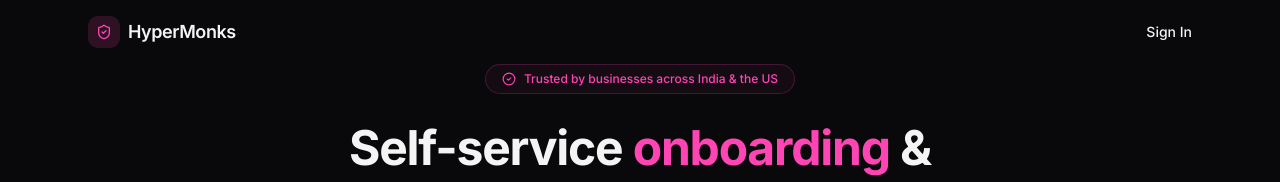
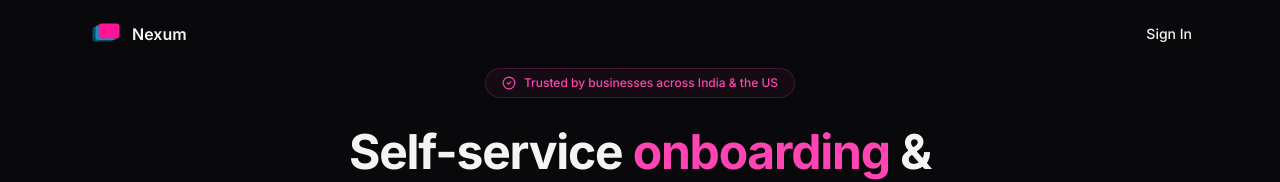
Before and after one commit to wohnmohr/nexumfi, a Next.js app: page / in a window 1280 px wide. Shown: the top 182 px of the page. Built offline with nearby package versions, Linux system fonts and the light colour scheme.

Commit message:
feat: replace logo implementation with AppLogo component
- Integrated AppLogo component in HomePage and AppHeader for consistent branding.
- Removed previous logo markup to streamline the header design.

```diff
--- a/src/app/page.tsx
+++ b/src/app/page.tsx
@@ -5,6 +5,7 @@ import {
   ArrowRight,
   CheckCircle2,
 } from "lucide-react";
+import { AppLogo } from "@/components/layout/app-logo";
 
 /* ------------------------------------------------------------------ */
 /*  Public landing page — role selection                               */
@@ -15,14 +16,7 @@ export default function HomePage() {
     <div className="min-h-screen flex flex-col bg-background">
       {/* ---- Header ---- */}
       <header className="flex items-center justify-between px-6 py-4 max-w-6xl mx-auto w-full">
-        <div className="flex items-center gap-2">
-          <div className="size-8 rounded-lg bg-primary/15 flex items-center justify-center">
-            <ShieldCheck className="size-4 text-primary" />
-          </div>
-          <span className="text-lg font-semibold tracking-tight">
-            HyperMonks
-          </span>
-        </div>
+        <AppLogo href="/" className="text-foreground" />
         <Link
           href="/login"
           className="text-sm font-medium text-muted-foreground hover:text-foreground transition-colors"
--- a/src/components/layout/app-header.tsx
+++ b/src/components/layout/app-header.tsx
@@ -15,6 +15,7 @@ import {
   DropdownMenuTrigger,
 } from "@/components/ui/dropdown-menu";
 import { signOut } from "@/app/login/actions";
+import { AppLogo } from "./app-logo";
 
 interface AppHeaderProps {
   onMenuToggle?: () => void;
@@ -45,18 +46,7 @@ export function AppHeader({ onMenuToggle }: AppHeaderProps) {
           </Button>
 
           {/* Logo */}
-          <Link href="/dashboard" className="flex items-center gap-2">
-            <svg width="36" height="36" viewBox="0 0 120 120" xmlns="http://www.w3.org/2000/svg" className="shrink-0">
-              <g transform="translate(15,15)">
-                <rect x="0" y="20" width="70" height="50" rx="10" fill="#00CCFF" opacity="0.35"/>
-                <rect x="10" y="15" width="70" height="50" rx="10" fill="#00CCFF" opacity="0.6"/>
-                <rect x="20" y="10" width="70" height="50" rx="10" fill="#FF1493"/>
-              </g>
-            </svg>
-            <span className="font-semibold text-sidebar-foreground text-base">
-              Nexum
-            </span>
-          </Link>
+          <AppLogo href="/dashboard" className="text-sidebar-foreground" />
         </div>
 
         {/* Main header content */}
--- /dev/null
+++ b/src/components/layout/app-logo.tsx
@@ -0,0 +1,67 @@
+import Link from "next/link";
+
+interface AppLogoProps {
+  href?: string;
+  className?: string;
+}
+
+export function AppLogo({ href = "/", className }: AppLogoProps) {
+  const content = (
+    <>
+      <svg
+        width="36"
+        height="36"
+        viewBox="0 0 120 120"
+        xmlns="http://www.w3.org/2000/svg"
+        className="shrink-0"
+      >
+        <g transform="translate(15,15)">
+          <rect
+            x="0"
+            y="20"
+            width="70"
+            height="50"
+            rx="10"
+            fill="#00CCFF"
+            opacity="0.35"
+          />
+          <rect
+            x="10"
+            y="15"
+            width="70"
+            height="50"
+            rx="10"
+            fill="#00CCFF"
+            opacity="0.6"
+          />
+          <rect
+            x="20"
+            y="10"
+            width="70"
+            height="50"
+            rx="10"
+            fill="#FF1493"
+          />
+        </g>
+      </svg>
+      <span className="font-semibold text-base">Nexum</span>
+    </>
+  );
+
+  if (href) {
+    return (
+      <Link
+        href={href}
+        className={`flex items-center gap-2 ${className ?? ""}`.trim()}
+      >
+        {content}
+      </Link>
+    );
+  }
+
+  return (
+    <div className={`flex items-center gap-2 ${className ?? ""}`.trim()}>
+      {content}
+    </div>
+  );
+}
```
